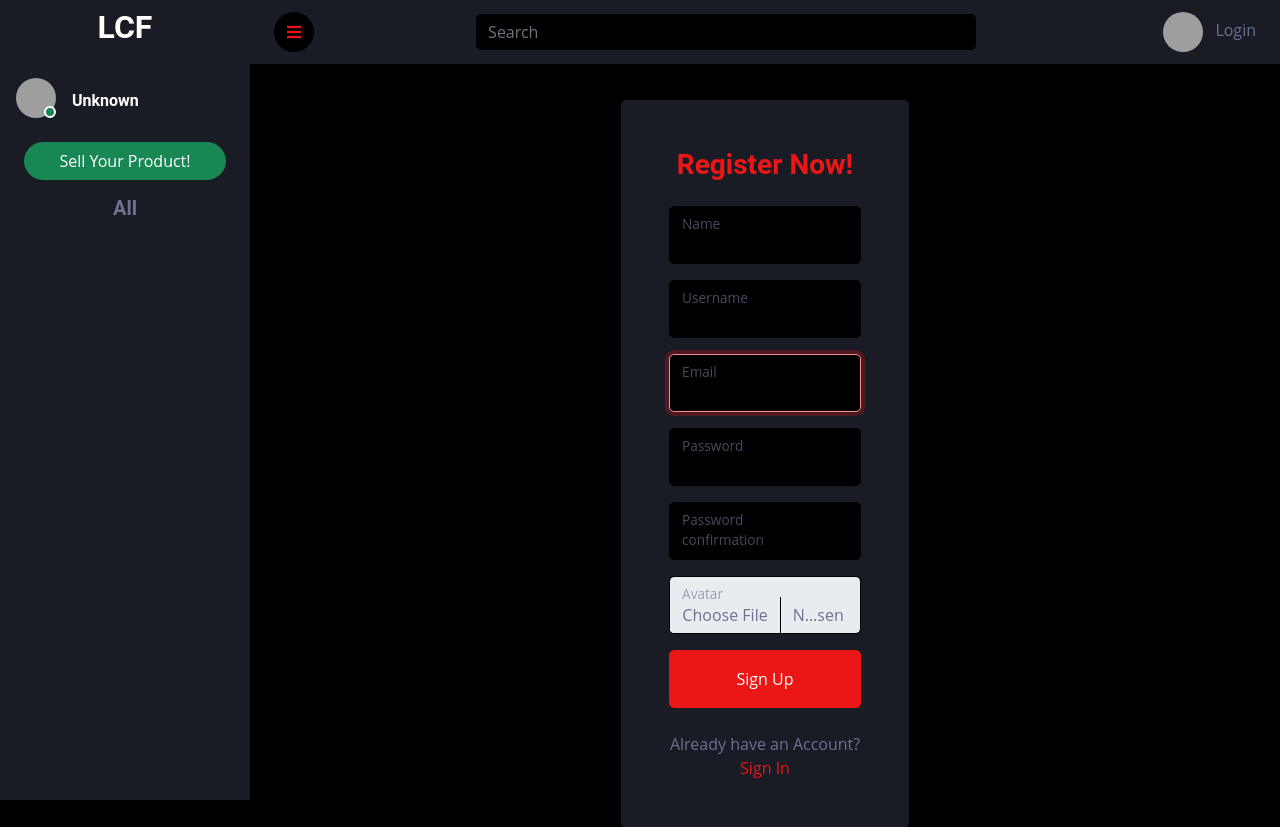
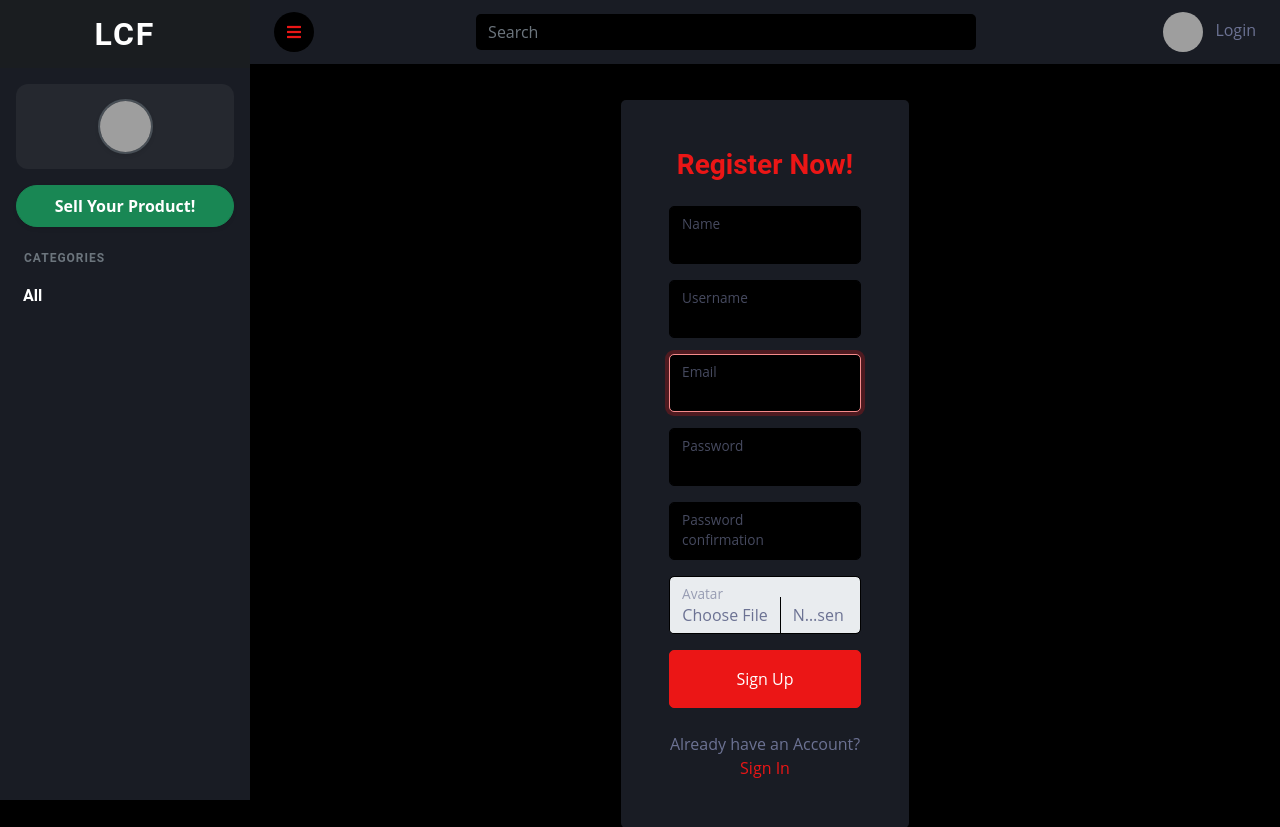
Before and after one commit to Arminlucifer/LCF-MarketPlace, a Django app: page /account/register/ in a window 1280 px wide. Shown: the top 827 px of the page. Run offline with Django 5.2, Linux system fonts and the light colour scheme; data that the repository does not hold is empty; some libraries are stand-ins or nearby versions; some web fonts are replaced; grey boxes are pictures that could not be loaded.

Commit message:
adjusted sidebar

```diff
--- a/templates/frontend/main.html
+++ b/templates/frontend/main.html
@@ -121,6 +121,17 @@
 
     <!-- Template Javascript -->
     <script src="{% static 'js/main.js' %}"></script>
+
+    <script>
+    function toggleBrowseText(element) {
+        if (element.getAttribute("aria-expanded") === "true") {
+            element.innerHTML = 'Show Less <span class="arrow-icon">▲</span>';
+        } else {
+            element.innerHTML = 'Browse More <span class="arrow-icon">▼</span>';
+        }
+    }
+</script>
+
 </body>
 
 </html>
--- a/templates/frontend/navbar.html
+++ b/templates/frontend/navbar.html
@@ -61,7 +61,7 @@
 {% else %}
 
 
-<nav class="navbar navbar-expand bg-secondary navbar-dark sticky-top px-4 py-0">
+<nav class="navbar navbar-expand bg-secondary  sticky-top px-4 py-0 ">
 
     <div class="d-flex align-items-center">
         <a href="index.html" class="navbar-brand d-flex d-lg-none me-4">
--- a/templates/frontend/sidebar.html
+++ b/templates/frontend/sidebar.html
@@ -1,54 +1,136 @@
 {% load static %}
 
 
+<style>
+    .custom-sidebar {
 
 
-        <div class="sidebar pb-3">
-            <div class="navbar ">
-                <a href="{% url 'home' %}" class="  bg-secondary justify-content-center  container-fluid  ">
-                    <h2 class="text-center"> LCF</h2>
-                </a>
-                <div class="d-flex align-items-center pt-4 pb-4  bg-secondary w-100 px-3 justify-center ">
-                    <div class="position-relative">
-                        <img class="rounded-circle"{% if request.user.is_authenticated %}
-                             src="{{request.user.avatar.url}}"
-                             {% else %}
-                             src="{%  static 'img/default.png'  %}"
-                             {% endif %}
-                             alt="" style="width: 40px; height: 40px;">
-                        <div class="bg-success rounded-circle border border-2 border-white position-absolute end-0 bottom-0 p-1"></div>
-                    </div>
-                    <div class="ms-3">
-                        {% if request.user.is_authenticated %}
-                        <h6 class="mb-0">{{request.user.username}}</h6>
-                        <span>{{request.user.role}}</span>
+        background: var(--secondary);
+        overflow: hidden;
+        box-shadow: 0 4px 15px rgba(0,0,0,0.15);
+    }
 
-                        {% else %}
-                        <a href="{% url 'login' %}"><h6 class="mb-0 pt-1">Unknown</h6></a>
+    .sidebar-logo {
+        background-color: #1a1d20;
+        color: #fff;
+        text-decoration: none;
+        padding: 15px 0;
+        display: block;
+        transition: 0.3s;
+    }
 
-                        {% endif %}
-                    </div>
-                </div>
+    .sidebar-logo:hover {
+        color: #198754;
+    }
+
+    .user-profile-box {
+        background-color: rgba(255, 255, 255, 0.05);
+        border-radius: 12px;
+        padding: 15px;
+    }
+
+    .category-link {
+        display: block;
+        padding: 12px 20px;
+        color: #adb5bd;
+        text-decoration: none;
+        transition: all 0.3s ease;
+        border-left: 3px solid transparent;
+    }
+
+    .category-link:hover {
+        color: #fff;
+        background-color: rgba(255, 255, 255, 0.05);
+        border-left: 3px solid #198754;
+        transform: translateX(4px);
+    }
+
+    .browse-more-btn {
+        cursor: pointer;
+        color: #ffc107 !important;
+        font-weight: bold;
+    }
+</style>
+
+<div class="sidebar custom-sidebar pb-4 mb-4">
+
+    <a href="{% url 'home' %}" class="sidebar-logo text-center">
+        <h2 class="m-0 fw-bold" style="letter-spacing: 2px;">LCF</h2>
+    </a>
 
 
+    <div class="px-3 py-3">
+        <div class="user-profile-box d-flex align-items-center justify-content-center">
+            <div class="position-relative">
+
+                <img class="rounded-circle shadow-sm" style="width: 55px; height: 55px; object-fit: cover; border: 2px solid #495057;"
+                     {% if request.user.is_authenticated %}
+                        src="{{ request.user.avatar.url }}"
+                     {% else %}
+                        src="{% static 'img/default.png' %}"
+                     {% endif %}
+                     alt="Profile">
 
 
-                    <a href="{% url 'post_ad' %}" class="btn btn-success rounded-pill mx-4 w-100 ">
-                          Sell Your Product!
+                {% if request.user.is_authenticated %}
+                    <div class="bg-success rounded-circle border border-2 border-dark position-absolute end-0 bottom-0 p-1" style="width: 12px; height: 12px;"></div>
+                {% endif %}
+            </div>
+        </div>
+    </div>
+
+
+    <div class="px-3 mb-4">
+        <a href="{% url 'post_ad' %}" class="btn btn-success rounded-pill w-100 fw-bold shadow-sm py-2">
+            Sell Your Product!
+        </a>
+    </div>
+
+
+    <div class="categories-section">
+
+        <h6 class="text-muted px-4 mb-2 mt-2" style="font-size: 0.75rem; letter-spacing: 1px;">CATEGORIES</h6>
+
+        <a href="{% url 'home' %}" class="category-link">
+            <h6 class="m-0">All</h6>
+        </a>
+
+
+        {% for item in categories %}
+            {% if forloop.counter <= 3 %}
+                <a href="{% url 'home' %}?q={{item.name}}" class="category-link">
+                    <h6 class="m-0">{{item.name}}</h6>
+                </a>
+            {% endif %}
+        {% endfor %}
+
+
+        <div class="collapse" id="collapseCategories">
+            {% for item in categories %}
+                {% if forloop.counter > 3 %}
+                    <a href="{% url 'home' %}?q={{item.name}}" class="category-link">
+                        <h6 class="m-0">{{item.name}}</h6>
                     </a>
+                {% endif %}
+            {% endfor %}
+        </div>
 
-                <div class="navbar-nav w-100 bg-secondary ">
-                    <a href="{% url 'home' %}" class="text-center pt-3 "> <h5 class="text-light  "> All </h5> </a>
-                </div>
+        <!-- Browse More -->
+        {% if categories|length > 3 %}
+            <a class="category-link browse-more-btn mt-1" data-bs-toggle="collapse" href="#collapseCategories" role="button" aria-expanded="false" onclick="toggleBrowseText(this)">
+                Browse More <span class="arrow-icon">▼</span>
+            </a>
+        {% endif %}
+    </div>
+</div>
 
-                {% for item in categories %}
 
-                <div class="navbar-nav w-100 bg-secondary ">
-                    <a href="{% url 'home' %}?q={{item.name}}" class="text-center pt-3 "> <h5 class="text-light  "> {{item.name}} </h5> </a>
-                </div>
-
-                {% endfor %}
-
-            </div>
-
-        </div>
+<script>
+    function toggleBrowseText(element) {
+        if (element.getAttribute("aria-expanded") === "true") {
+            element.innerHTML = 'Show Less <span class="arrow-icon">▲</span>';
+        } else {
+            element.innerHTML = 'Browse More <span class="arrow-icon">▼</span>';
+        }
+    }
+</script>
```
Also changed, not shown: static/css/style.css (+31 -12 lines).
